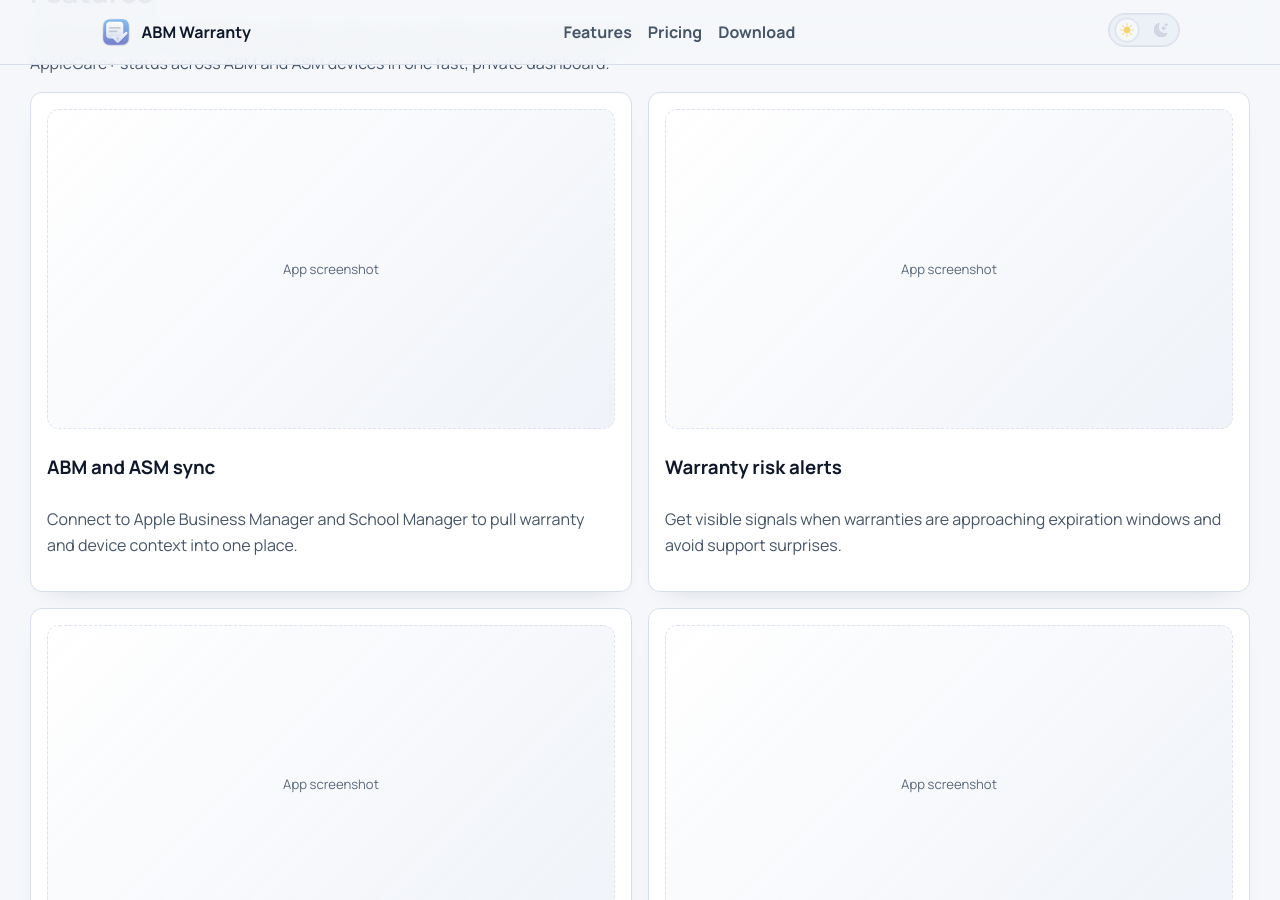
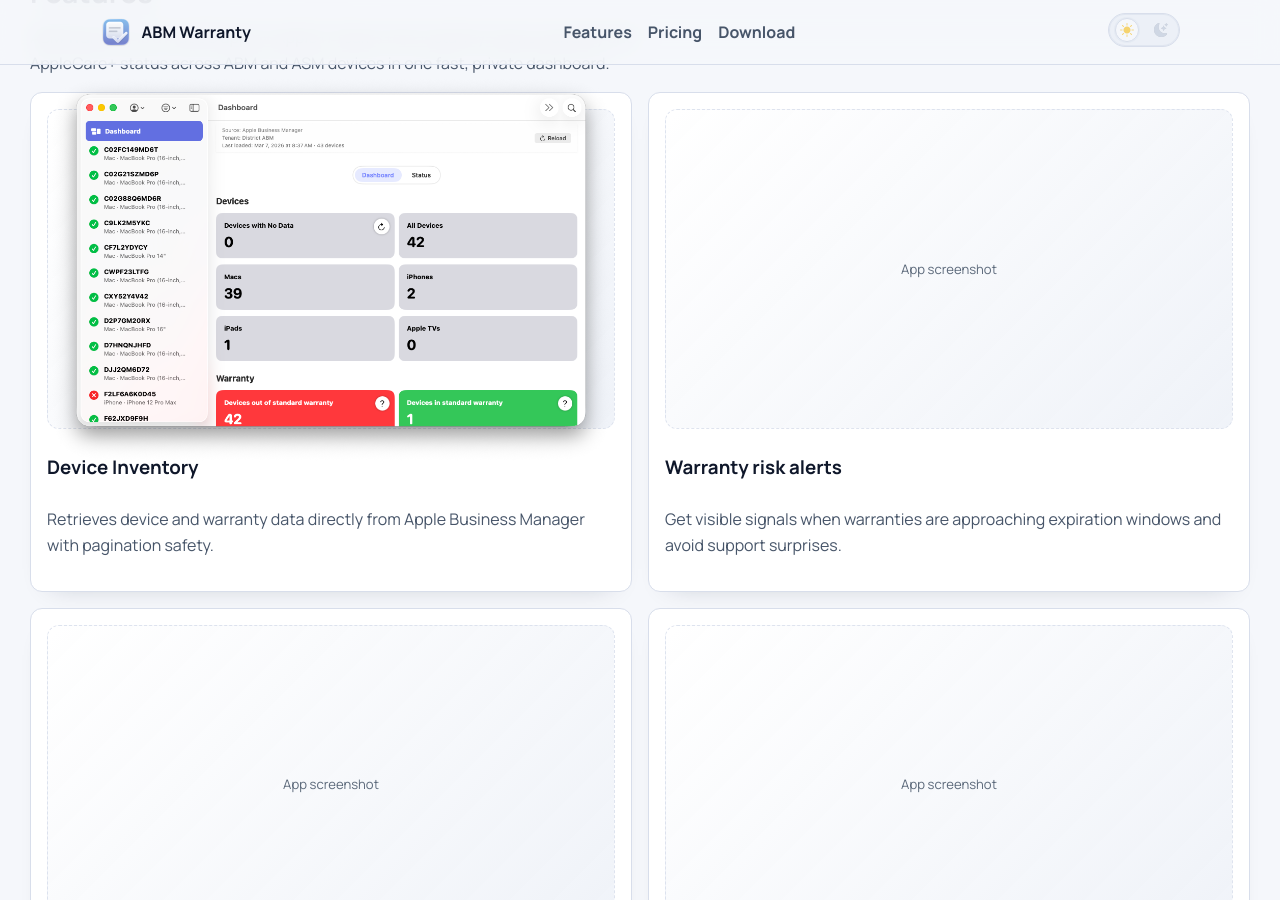
Before and after one commit to jonbrown21/abmwarranty, a Jekyll site: the page built from index.md, in a window 1280 px wide and 900 px high, scrolled down 776 px. Built offline with Jekyll 4.4.1, drawn with Linux system fonts in a browser that asks for light colours.

Commit message:
feat: add Device Inventory card screenshot and theme swap

```diff
--- a/_includes/sections/features.html
+++ b/_includes/sections/features.html
@@ -5,11 +5,16 @@
     <p class="abm-note">ABM Warranty is a macOS app for Apple IT teams that instantly shows warranty and AppleCare+ status across ABM and ASM devices in one fast, private dashboard.</p>
     <div class="abm-grid abm-grid--2-cols">
       <article class="abm-card feature-card">
-        <div class="feature-screenshot" role="img" aria-label="Screenshot placeholder">
-          <span>App screenshot</span>
+        <div class="feature-screenshot" role="img" aria-label="Device inventory screenshot">
+          <img
+            id="feature-card-1-image"
+            src="{{ '/assets/images/home/screens/inventory.png' | relative_url }}"
+            data-light="{{ '/assets/images/home/screens/inventory.png' | relative_url }}"
+            data-dark="{{ '/assets/images/home/screens/inventory_dk.png' | relative_url }}"
+            alt="ABM Warranty device inventory screenshot">
         </div>
-        <h3>ABM and ASM sync</h3>
-        <p>Connect to Apple Business Manager and School Manager to pull warranty and device context into one place.</p>
+        <h3>Device Inventory</h3>
+        <p>Retrieves device and warranty data directly from Apple Business Manager with pagination safety.</p>
       </article>
 
       <article class="abm-card feature-card">
--- a/assets/js/theme.js
+++ b/assets/js/theme.js
@@ -6,6 +6,7 @@
   var toggle = document.getElementById('theme-toggle');
   var logo = document.getElementById('site-logo');
   var heroImage = document.getElementById('hero-shot-image');
+  var featureCardImage = document.getElementById('feature-card-1-image');
   var toggleLabel = null;
   if (toggle && toggle.nextElementSibling) {
     toggleLabel = toggle.nextElementSibling;
@@ -48,6 +49,15 @@
         heroImage.src = heroSrc;
       }
     }
+
+    if (featureCardImage) {
+      var lightFeature = featureCardImage.getAttribute('data-light');
+      var darkFeature = featureCardImage.getAttribute('data-dark');
+      var featureSrc = theme === DARK ? darkFeature : lightFeature;
+      if (featureSrc) {
+        featureCardImage.src = featureSrc;
+      }
+    }
   }
 
   function resolveInitialTheme() {
```
Also changed, not shown: assets/images/home/screens/inventory.png (added).
